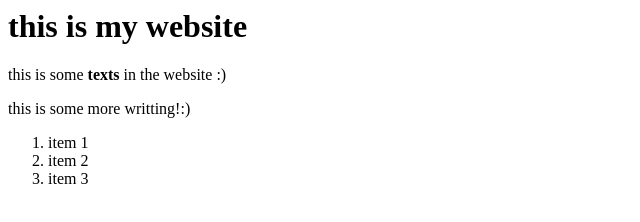
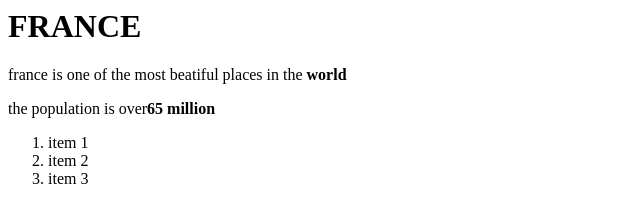
Before and after one commit to hessaasifjiffry/Hessa-s-website, a plain HTML site: page index.html in a window 1280 px wide. Shown: the whole page, without its empty margins (0-640 px from the left). Drawn offline with Linux system fonts and the light colour scheme.

Commit message:
Update index.html

```diff
--- a/index.html
+++ b/index.html
@@ -2,9 +2,9 @@
   <head>
   </head>
   <body>
- <h1>this is my website</h1>
-    <p>this is some <strong>texts</strong> in the website :)</p>
-    <p> this is some more writting!:)</p>
+ <h1>FRANCE</h1>
+    <p>france is one of the most beatiful places in the  <strong>world</strong></p>
+    <p>the population is over<strong>65 million</strong></p>
     <ol>
       <li>item 1</li>
       <li> item 2</li>
```
